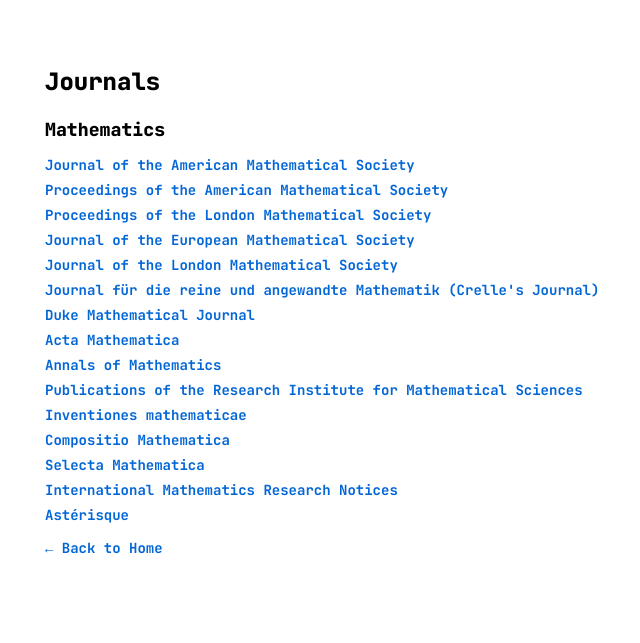
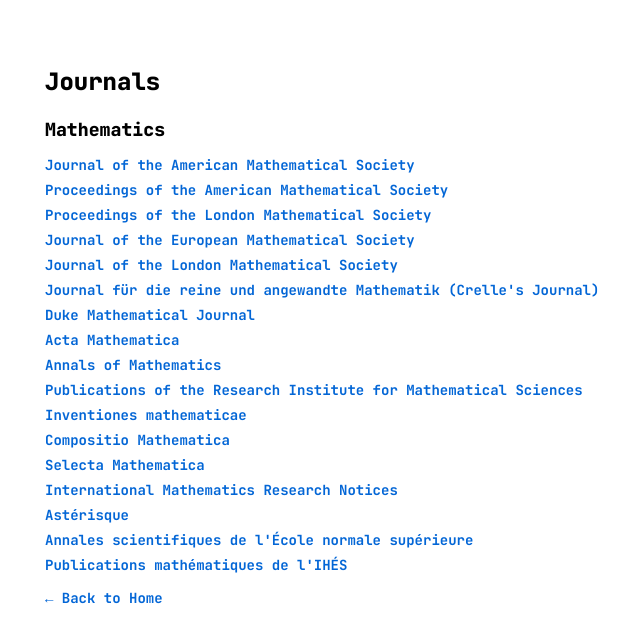
Before and after one commit to 0stellensatz/links, a Jekyll site: the page built from page_journals.md, in a window 1280 px wide. Shown: the top 643 px of the page, without its empty margins (227-867 px from the left). Built offline with Jekyll 4.4.1, drawn with Linux system fonts in a browser that asks for light colours.

Commit message:
Add Annales scientifiques de l'ENS and Publications de l'IHES
Co-Authored-By: Claude Opus 5 (1M context) <noreply@anthropic.com>

```diff
--- a/_data/links_journals.yml
+++ b/_data/links_journals.yml
@@ -45,3 +45,9 @@
   - title: "Astérisque"
     url: "https://smf.emath.fr/en/publications/asterisque"
     description: ""
+  - title: "Annales scientifiques de l'École normale supérieure"
+    url: "https://smf.emath.fr/en/publications/annales-scientifiques-de-lens"
+    description: ""
+  - title: "Publications mathématiques de l'IHÉS"
+    url: "https://link.springer.com/journal/10240"
+    description: ""
```
